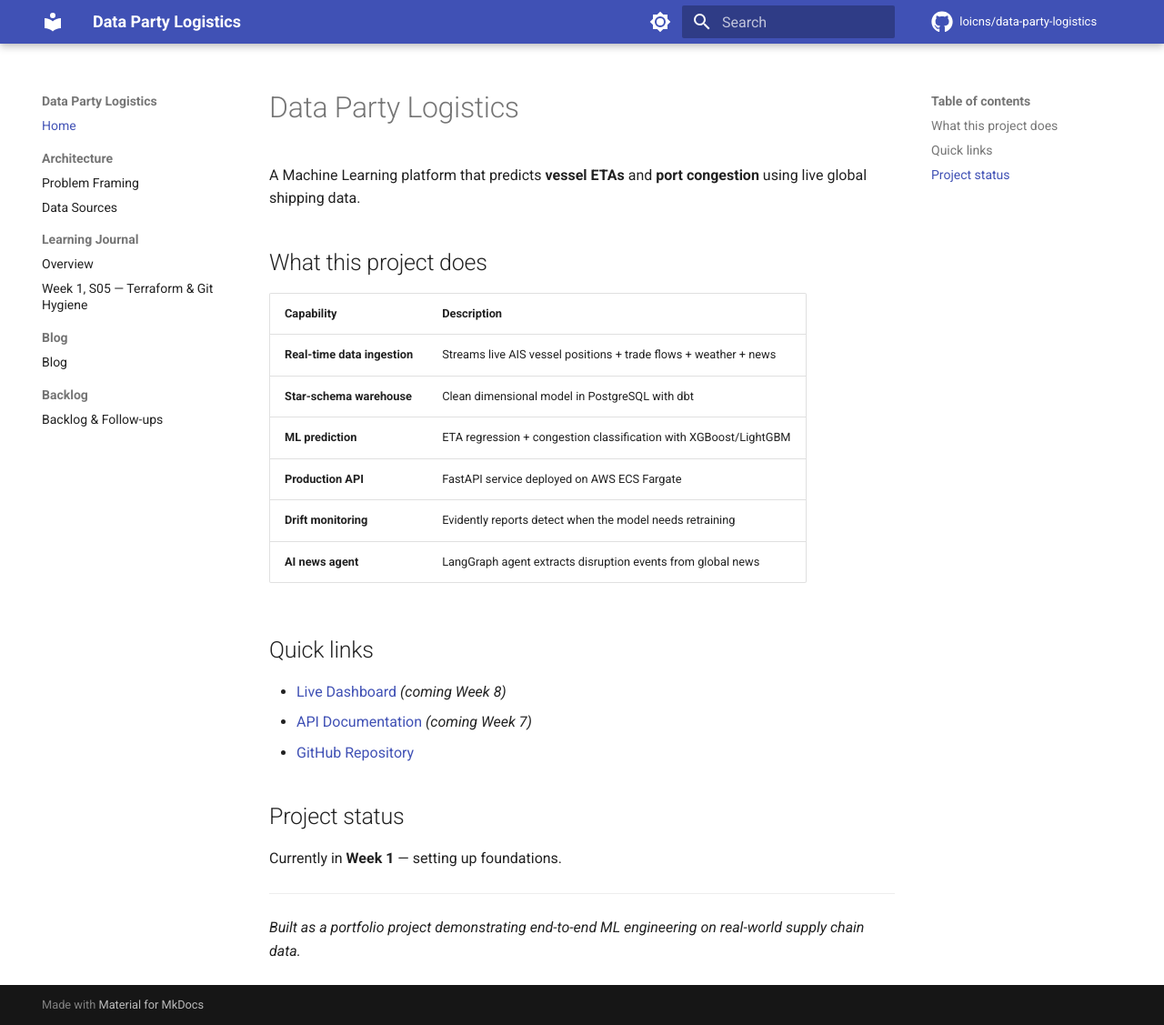
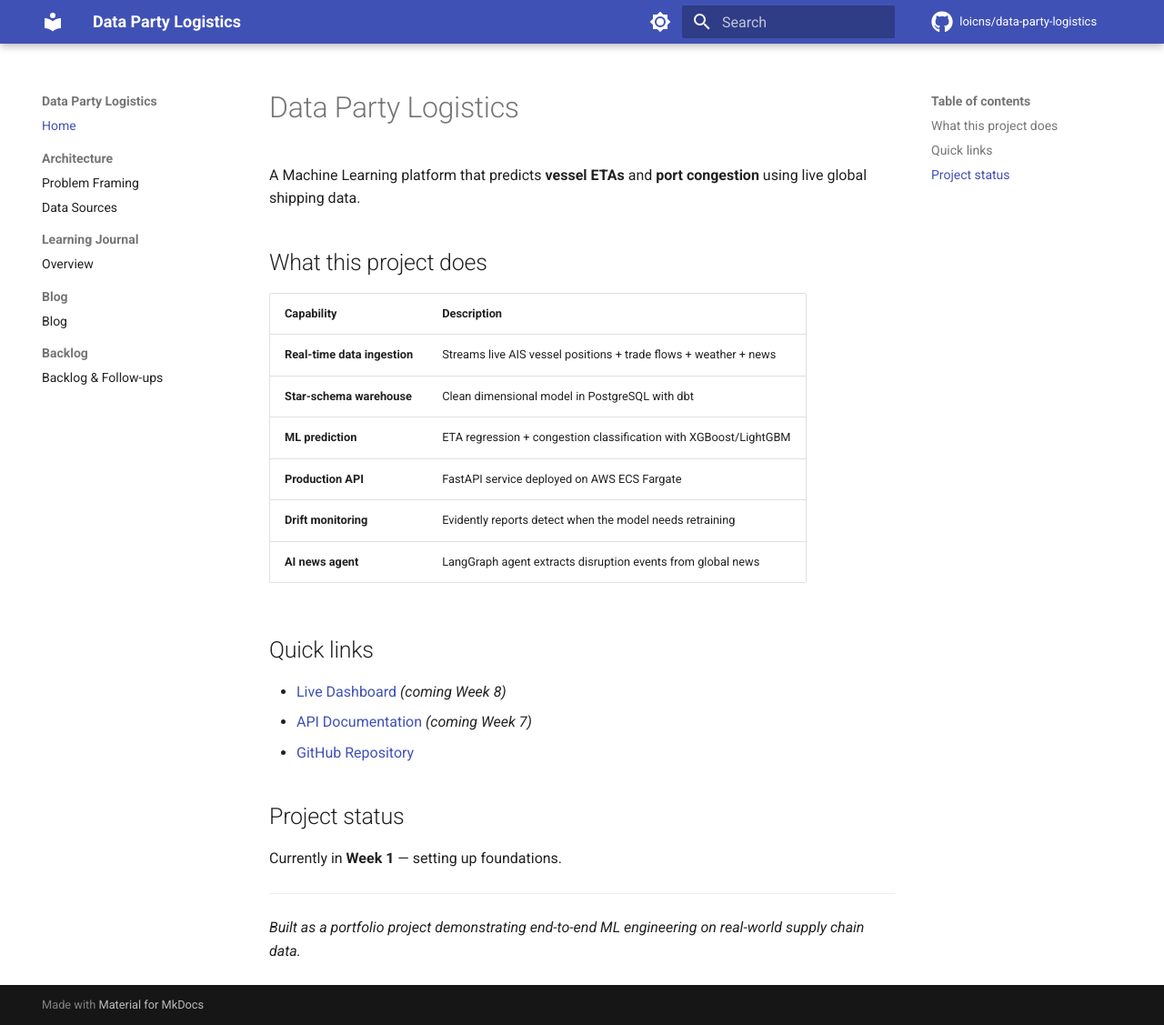
Before and after one commit to loicns/data-party-logistics, an MkDocs documentation site: the page built from docs/index.md, in a window 1280 px wide and 1127 px high. Shown: the whole window at 91% size. Built offline with MkDocs 1.6.1 and Material for MkDocs 9.7.7, drawn with Linux system fonts in a browser that asks for light colours; comment, search, counter and statistics services are not loaded.

Commit message:
fix: remove missing week-01-s05 nav entry; add WPI seed data and audit

```diff
--- a/mkdocs.yml
+++ b/mkdocs.yml
@@ -59,7 +59,6 @@ nav:
       - Data Sources: 02-data-sources.md
   - Learning Journal:
       - Overview: learning-journal/index.md
-      - "Week 1, S05 — Terraform & Git Hygiene": learning-journal/week-01-s05.md
   - Blog:
       - blog/index.md
   - Backlog:
```
